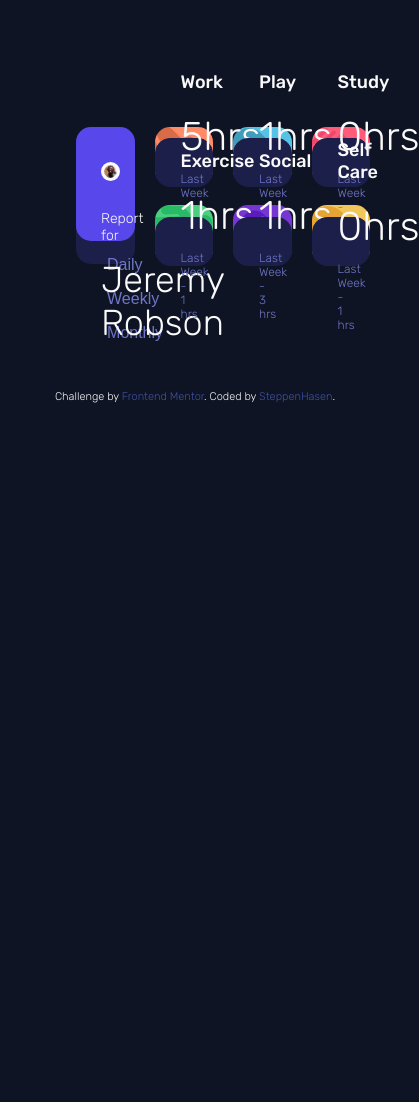
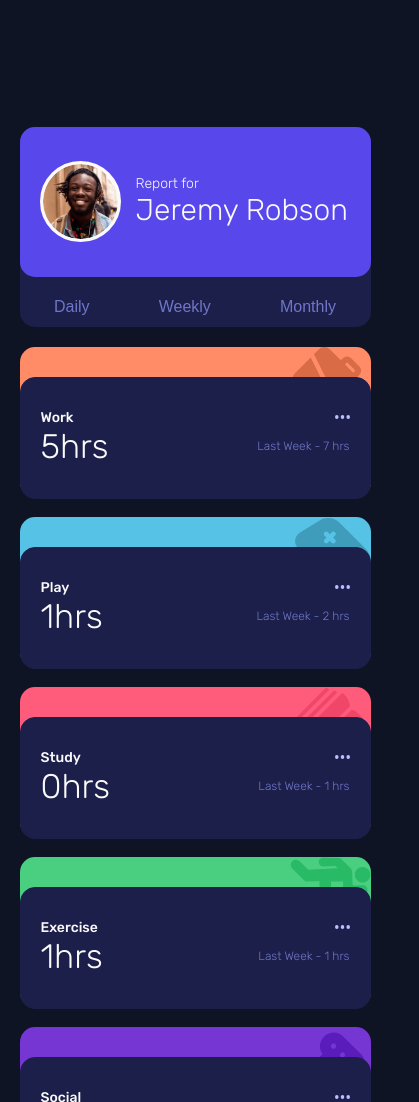
Before and after one commit to SteppenHasen/FrontEnd-Exercises, a website: page time-tracking-dashboard-main/index.html in a window 390 px wide. Shown: the top 1102 px of the page, 419 px wide, since content can reach past the window. Before the commit the page ends 844 px from the top, so only its background shows below. Drawn offline with nearby package versions, Linux system fonts and the light colour scheme.

Commit message:
Done time-tracker

```diff
--- a/time-tracking-dashboard-main/index.html
+++ b/time-tracking-dashboard-main/index.html
@@ -23,8 +23,10 @@
     <div class="report" id="report">
       <div class="person">
         <img src="./images/image-jeremy.png" alt="person_photo">
+        <div class="person_text">
         <p>Report for</p>
         <h1>Jeremy Robson</h1>
+        </div>
       </div>
 
       <div class="set_period">
--- a/time-tracking-dashboard-main/script.js
+++ b/time-tracking-dashboard-main/script.js
@@ -30,7 +30,7 @@ function addElement(a, objData, bg_style_dict=background_dict) {
         let previous_time = objData[i]["timeframes"][a]["previous"]
         let info_box = document.createElement("div")
         info_box.className = "area_info"
-        info_box.innerHTML ="<h2>"+objData[i]["title"]+"</h2>\n<h3 id='today_time_work'>"+current_time+"hrs</h3>\n<p id='previous_time_work'>Last Week - "+previous_time+" hrs</p>"
+        info_box.innerHTML ="<h2>"+objData[i]["title"]+"<img class='points' src='./images/icon-ellipsis.svg' alt='icon'></h2>\n<div class='times'><h3 id='today_time_work'>"+current_time+"hrs</h3>\n<p id='previous_time_work'>Last Week - "+previous_time+" hrs</p></div>"
         backgroundBox.appendChild(info_box)
     }
 }
--- a/time-tracking-dashboard-main/style-guide.md
+++ /dev/null
@@ -1,39 +0,0 @@
-# Front-end Style Guide
-
-## Layout
-
-The designs were created to the following widths:
-
-- Mobile: 375px
-- Desktop: 1440px
-
-## Colors
-
-### Primary
-
-- Blue: hsl(246, 80%, 60%)
-
-- Light red (work): hsl(15, 100%, 70%)
-- Soft blue (play): hsl(195, 74%, 62%)
-- Light red (study): hsl(348, 100%, 68%)
-- Lime green (exercise): hsl(145, 58%, 55%)
-- Violet (social): hsl(264, 64%, 52%)
-- Soft orange (self care): hsl(43, 84%, 65%)
-
-### Neutral
-
-- Very dark blue: hsl(226, 43%, 10%)
-- Dark blue: hsl(235, 46%, 20%)
-- Desaturated blue: hsl(235, 45%, 61%)
-- Pale Blue: hsl(236, 100%, 87%)
-
-## Typography
-
-### Body Copy
-
-- Font size: 18px (card titles e.g. Work, Play)
-
-### Font
-
-- Family: [Rubik](https://fonts.google.com/specimen/Rubik)
-- Weights: 300, 400, 500
--- a/time-tracking-dashboard-main/styles.css
+++ b/time-tracking-dashboard-main/styles.css
@@ -9,39 +9,12 @@
     grid-column: 1;
     grid-row: 1/3;
 }
-.work {
-    grid-column: 2;
-    grid-row: 1;
-}
-.play {
-    grid-column: 3;
-    grid-row: 1;
-}
-.study {
-    grid-column: 4;
-    grid-row: 1;
-}
-.exercise {
-    grid-column: 2;
-    grid-row: 2;
-}
-.social {
-    grid-column: 3;
-    grid-row: 2;
-}
-.self_care {
-    grid-column: 4;
-    grid-row: 2;
-}
+
 
 /* Flex styling--------------------------------- */
 .set_period {
     display: flex;
     flex-direction: column;
-}
-.title {
-    display: inline-flex;
-    justify-content: space-between;
 }
 .report {
     display: flex;
@@ -81,8 +54,8 @@ body {
     border-radius: 15px;
     position: relative;
     top: 0;
-    padding-left: 25px;
-    padding-top: 25px;
+    padding-left: 20px;
+    padding-top: 20px;
 }
 img {
     width: 40%;
@@ -96,8 +69,8 @@ h1 {font-weight: 300; margin: 0;}
 
 .set_period {
     align-items: flex-start;
-    padding-left: 25px;
-    padding-bottom: 25px;
+    padding-left: 20px;
+    padding-bottom: 20px;
 }
 button {
     border: 0;
@@ -109,7 +82,7 @@ button {
 button:hover {color: #fafafa;}
 
 .area_info {
-    padding: 0 25px;
+    padding: 0 20px;
     height: 12vw;
     background: hsl(235, 46%, 20%);
     border: 1px solid hsl(235, 46%, 20%);
@@ -119,8 +92,10 @@ button:hover {color: #fafafa;}
 }
 
 .area_info h2 {
+    display: inline-flex;
+    justify-content: space-between;
     font-weight: 500;
-    font-size: 18px;
+    font-size: 14px;
     margin: 0;
 }
 .area_info h3 {
@@ -131,7 +106,69 @@ button:hover {color: #fafafa;}
 }
 .area_info p {font-size: 12px; color: hsl(235, 45%, 61%);}
 
+.points {
+    width: 15px;
+    height: 4px;
+    background-color: hsl(235, 46%, 20%);
+    border-radius: 0;
+    border: 0;
+    align-self: center;
+    margin: 0;
+}
+
 /* Adaptive styles-------------------------- */
-@media (max-width: 900px) {
+@media (max-width: 1000px) {
+    .area_info h3, .area_info p {margin: 0%;}
+    button {padding-top: 5px;}
+    h1 {font-size: 30px;}
+    .area_info h3 {font-size: 34px;}
+}
 
+@media (max-width: 800px) {
+    .container {
+        width: 90vw;
+        margin: 15vh auto;
+        display: grid;
+        grid-template-columns: 1fr;
+        grid-gap: 20px;
+        grid-auto-rows: 200px 150px 150px 150px 150px 150px 150px;
+    }
+    .report {
+        grid-column: 1;
+        grid-row: 1;
+    }
+
+    .set_period {
+        display: flex;
+        flex-direction: row;
+        justify-content: space-around;
+        padding: 10px 0;
+    }
+
+    .area_info {
+        display: flex;
+        flex-direction: column;
+        justify-content: center;
+        height: 80%;
+    }
+    .person {
+        display: flex;
+        align-items: center;
+        padding: 0;
+        padding-left: 20px;
+        height: 75%;
+    }
+    .person img {
+        width: 75px;
+        height: 75px;
+        margin: 0%;
+    }
+    .person_text p {margin: 0;}
+    .person_text {padding-left: 15px;}
+
+    .times {
+        display: inline-flex;
+        justify-content: space-between;
+        align-items: center;
+    }
 }
```
Also changed, not shown: blogr-landing-page-main/README.md, sunnyside-agency-landing-page-main/README.md, time-tracking-dashboard-main/README-template.md (deleted), time-tracking-dashboard-main/README.md (added), time-tracking-dashboard-main/desktop.png (added), time-tracking-dashboard-main/mobile.png (added), tip-calculator-app/README.md.
